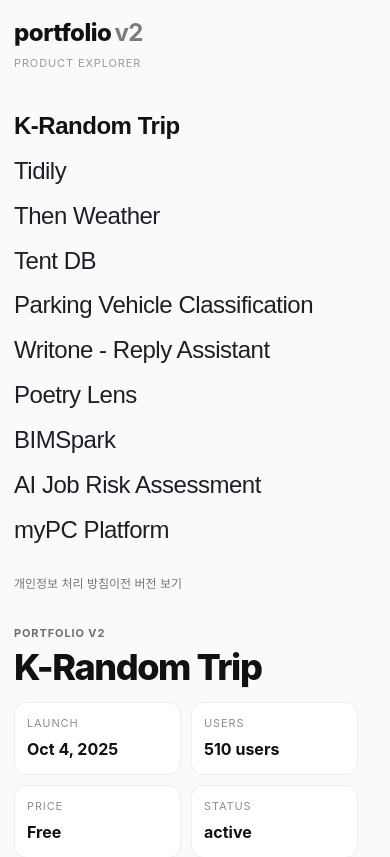
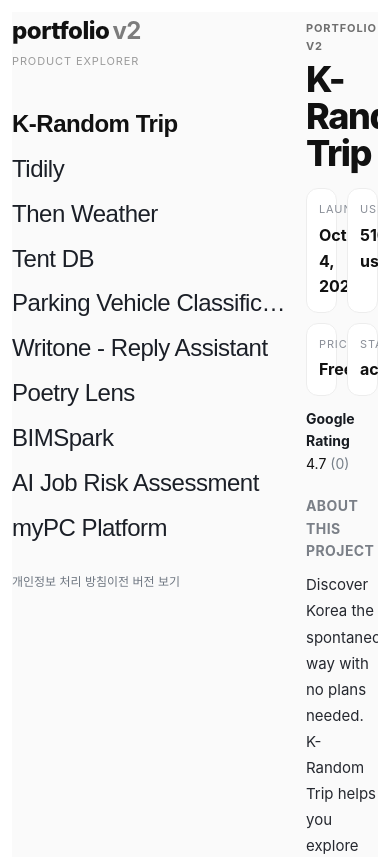
Before and after one commit to ideook/portfolio, a React (Vite) app: page /v2 in a window 390 px wide. Shown: the top 857 px of the page. Built offline with nearby package versions, Linux system fonts and the light colour scheme; a web font is replaced by a local one.

Commit message:
style(portfolio): apply outer frame margins to entire v2 page container

```diff
--- a/src/styles/pages/PortfolioV2Page.module.css
+++ b/src/styles/pages/PortfolioV2Page.module.css
@@ -1,10 +1,11 @@
 .shell {
-  height: 100dvh;
-  width: 100vw;
+  width: calc(100vw - 52px);
+  height: calc(100dvh - 52px);
+  margin: 26px auto;
   display: grid;
   grid-template-columns: 340px minmax(0, 1fr);
   gap: 26px;
-  padding: 26px;
+  padding: 0;
   box-sizing: border-box;
   background: #fafafa;
   color: #111;
@@ -99,12 +100,11 @@
   min-width: 0;
   min-height: 0;
   overflow: auto;
-  padding: 8px 6px 32px;
+  padding: 12px 10px 24px 0;
 }
 
 .mainInner {
   max-width: 1020px;
-  margin-right: 18px;
 }
 
 .headerRow {
@@ -316,13 +316,15 @@
 
 @media (max-width: 1024px) {
   .shell {
+    width: calc(100vw - 40px);
+    height: calc(100dvh - 40px);
+    margin: 20px auto;
     grid-template-columns: 280px minmax(0, 1fr);
     gap: 22px;
-    padding: 20px;
   }
 
   .main {
-    padding: 8px 0 26px;
+    padding: 10px 6px 24px 0;
   }
 
   .sidebarItem {
@@ -332,12 +334,12 @@
 
 @media (max-width: 760px) {
   .shell {
-    grid-template-columns: 1fr;
+    width: calc(100vw - 24px);
     height: auto;
-    min-height: 100dvh;
+    min-height: calc(100dvh - 24px);
+    margin: 12px auto;
     overflow: auto;
     gap: 14px;
-    padding: 14px;
   }
 
   .sidebar {
```
